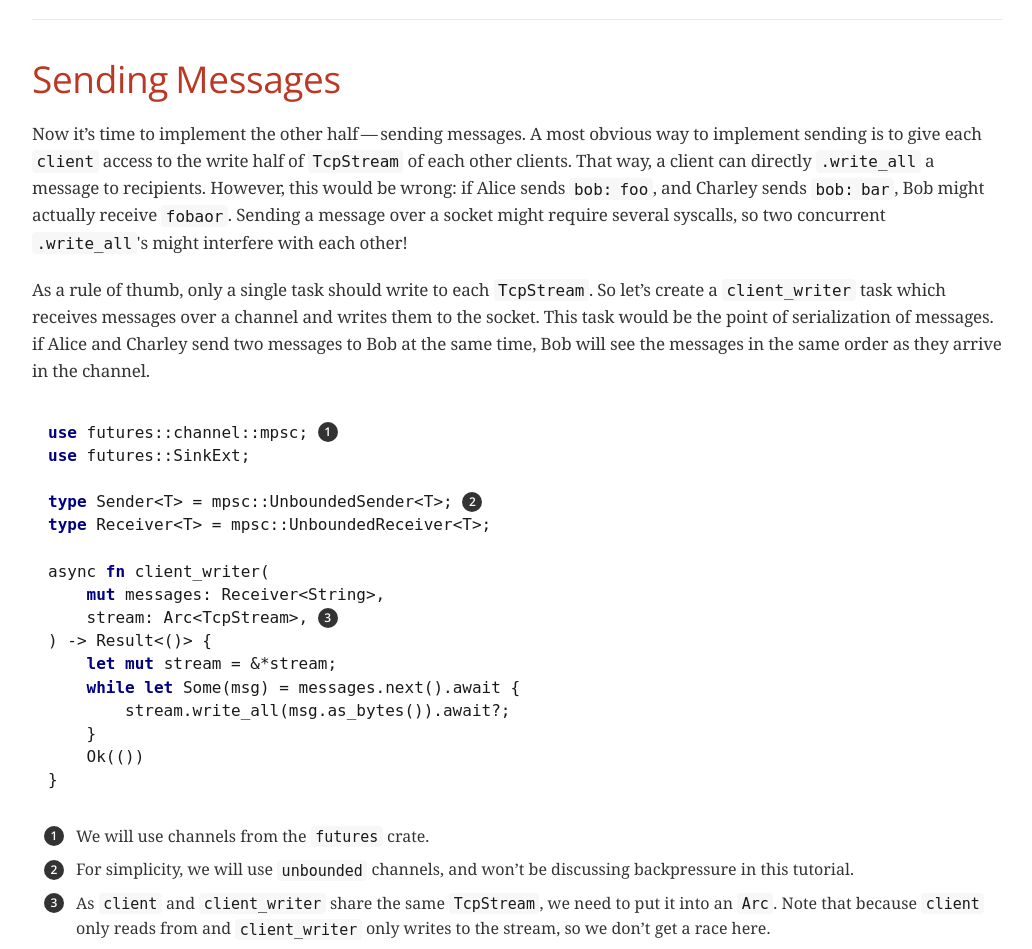
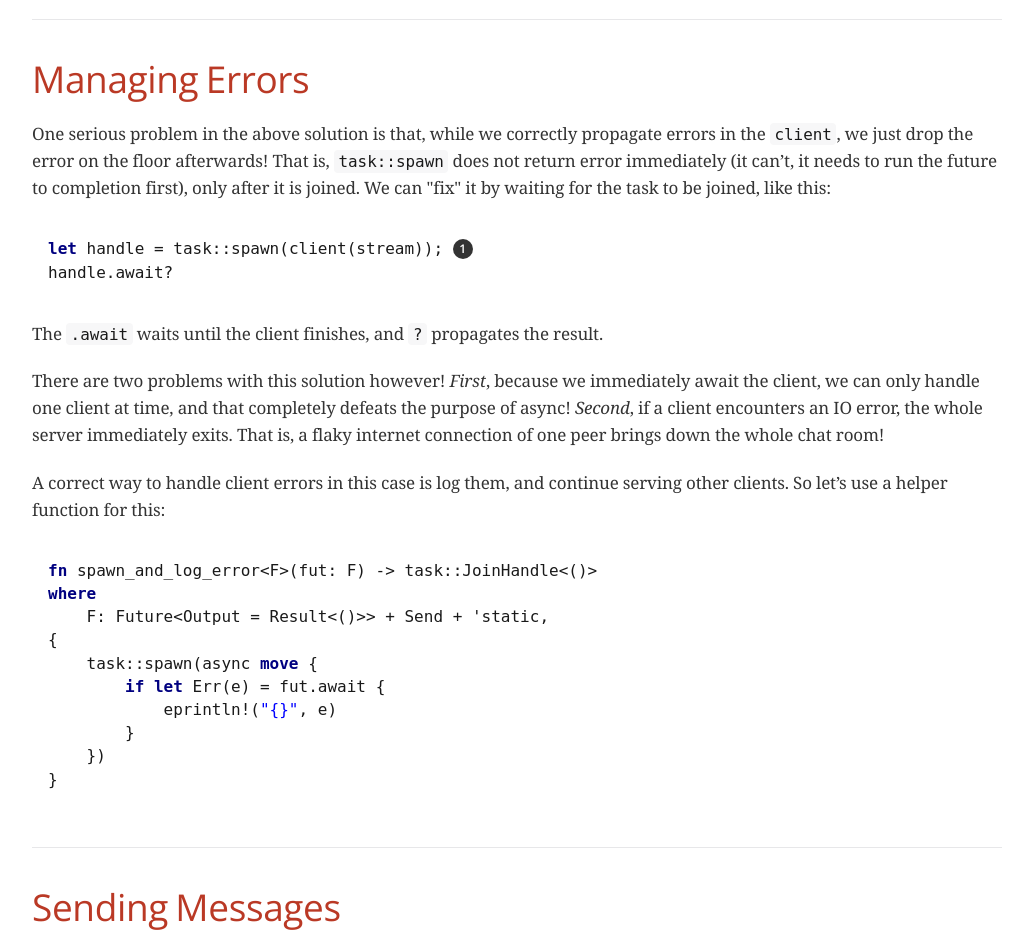
Before and after one commit to async-rs/a-chat, a plain HTML site: page tutorial.html in a window 1280 px wide. Shown: the part 4520-5469 px from the top of the page, without its empty margins (123-1155 px from the left). Drawn offline with nearby package versions, Linux system fonts and the light colour scheme; a web font is replaced by a local one.

Commit message:
rework error handling

```diff
--- a/tutorial.html
+++ b/tutorial.html
@@ -750,6 +750,49 @@ TODO: show how one would implement <code>lines</code> by hand?</td>
 </div>
 </div>
 <div class="sect1">
+<h2 id="_managing_errors">Managing Errors</h2>
+<div class="sectionbody">
+<div class="paragraph">
+<p>One serious problem in the above solution is that, while we correctly propagate errors in the <code>client</code>, we just drop the error on the floor afterwards!
+That is, <code>task::spawn</code> does not return error immediately (it can&#8217;t, it needs to run the future to completion first), only after it is joined.
+We can "fix" it by waiting for the task to be joined, like this:</p>
+</div>
+<div class="listingblock">
+<div class="content">
+<pre class="pygments highlight"><code data-lang="rust"><span></span><span class="tok-kd">let</span><span class="tok-w"> </span><span class="tok-n">handle</span><span class="tok-w"> </span><span class="tok-o">=</span><span class="tok-w"> </span><span class="tok-n">task</span>::<span class="tok-n">spawn</span><span class="tok-p">(</span><span class="tok-n">client</span><span class="tok-p">(</span><span class="tok-n">stream</span><span class="tok-p">));</span><span class="tok-w"> </span><i class="conum" data-value="1"></i><b>(1)</b>
+<span class="tok-n">handle</span><span class="tok-p">.</span><span class="tok-n">await</span><span class="tok-o">?</span><span class="tok-w"></span></code></pre>
+</div>
+</div>
+<div class="paragraph">
+<p>The <code>.await</code> waits until the client finishes, and <code>?</code> propagates the result.</p>
+</div>
+<div class="paragraph">
+<p>There are two problems with this solution however!
+<em>First</em>, because we immediately await the client, we can only handle one client at time, and that completely defeats the purpose of async!
+<em>Second</em>, if a client encounters an IO error, the whole server immediately exits.
+That is, a flaky internet connection of one peer brings down the whole chat room!</p>
+</div>
+<div class="paragraph">
+<p>A correct way to handle client errors in this case is log them, and continue serving other clients.
+So let&#8217;s use a helper function for this:</p>
+</div>
+<div class="listingblock">
+<div class="content">
+<pre class="pygments highlight"><code data-lang="rust"><span></span><span class="tok-k">fn</span> <span class="tok-nf">spawn_and_log_error</span><span class="tok-o">&lt;</span><span class="tok-n">F</span><span class="tok-o">&gt;</span><span class="tok-p">(</span><span class="tok-n">fut</span>: <span class="tok-nc">F</span><span class="tok-p">)</span><span class="tok-w"> </span>-&gt; <span class="tok-nc">task</span>::<span class="tok-n">JoinHandle</span><span class="tok-o">&lt;</span><span class="tok-p">()</span><span class="tok-o">&gt;</span><span class="tok-w"></span>
+<span class="tok-k">where</span><span class="tok-w"></span>
+<span class="tok-w">    </span><span class="tok-n">F</span>: <span class="tok-nc">Future</span><span class="tok-o">&lt;</span><span class="tok-n">Output</span><span class="tok-w"> </span><span class="tok-o">=</span><span class="tok-w"> </span><span class="tok-nb">Result</span><span class="tok-o">&lt;</span><span class="tok-p">()</span><span class="tok-o">&gt;&gt;</span><span class="tok-w"> </span><span class="tok-o">+</span><span class="tok-w"> </span><span class="tok-nb">Send</span><span class="tok-w"> </span><span class="tok-o">+</span><span class="tok-w"> </span><span class="tok-nb">&#39;static</span><span class="tok-p">,</span><span class="tok-w"></span>
+<span class="tok-p">{</span><span class="tok-w"></span>
+<span class="tok-w">    </span><span class="tok-n">task</span>::<span class="tok-n">spawn</span><span class="tok-p">(</span><span class="tok-n">async</span><span class="tok-w"> </span><span class="tok-k">move</span><span class="tok-w"> </span><span class="tok-p">{</span><span class="tok-w"></span>
+<span class="tok-w">        </span><span class="tok-k">if</span><span class="tok-w"> </span><span class="tok-kd">let</span><span class="tok-w"> </span><span class="tok-nb">Err</span><span class="tok-p">(</span><span class="tok-n">e</span><span class="tok-p">)</span><span class="tok-w"> </span><span class="tok-o">=</span><span class="tok-w"> </span><span class="tok-n">fut</span><span class="tok-p">.</span><span class="tok-n">await</span><span class="tok-w"> </span><span class="tok-p">{</span><span class="tok-w"></span>
+<span class="tok-w">            </span><span class="tok-n">eprintln</span><span class="tok-o">!</span><span class="tok-p">(</span><span class="tok-s">&quot;{}&quot;</span><span class="tok-p">,</span><span class="tok-w"> </span><span class="tok-n">e</span><span class="tok-p">)</span><span class="tok-w"></span>
+<span class="tok-w">        </span><span class="tok-p">}</span><span class="tok-w"></span>
+<span class="tok-w">    </span><span class="tok-p">})</span><span class="tok-w"></span>
+<span class="tok-p">}</span><span class="tok-w"></span></code></pre>
+</div>
+</div>
+</div>
+</div>
+<div class="sect1">
 <h2 id="_sending_messages">Sending Messages</h2>
 <div class="sectionbody">
 <div class="paragraph">
@@ -848,7 +891,7 @@ The order of events "Bob sends message to Alice" and "Alice joins" is determined
 <span class="tok-w">            </span><span class="tok-n">Event</span>::<span class="tok-n">NewPeer</span><span class="tok-w"> </span><span class="tok-p">{</span><span class="tok-w"> </span><span class="tok-n">name</span><span class="tok-p">,</span><span class="tok-w"> </span><span class="tok-n">stream</span><span class="tok-p">}</span><span class="tok-w"> </span><span class="tok-o">=&gt;</span><span class="tok-w"> </span><span class="tok-p">{</span><span class="tok-w"></span>
 <span class="tok-w">                </span><span class="tok-kd">let</span><span class="tok-w"> </span><span class="tok-p">(</span><span class="tok-n">client_sender</span><span class="tok-p">,</span><span class="tok-w"> </span><span class="tok-n">client_receiver</span><span class="tok-p">)</span><span class="tok-w"> </span><span class="tok-o">=</span><span class="tok-w"> </span><span class="tok-n">mpsc</span>::<span class="tok-n">unbounded</span><span class="tok-p">();</span><span class="tok-w"></span>
 <span class="tok-w">                </span><span class="tok-n">peers</span><span class="tok-p">.</span><span class="tok-n">insert</span><span class="tok-p">(</span><span class="tok-n">name</span><span class="tok-p">.</span><span class="tok-n">clone</span><span class="tok-p">(),</span><span class="tok-w"> </span><span class="tok-n">client_sender</span><span class="tok-p">);</span><span class="tok-w"> </span><i class="conum" data-value="4"></i><b>(4)</b>
-<span class="tok-w">                </span><span class="tok-kd">let</span><span class="tok-w"> </span><span class="tok-n">_handle</span><span class="tok-w"> </span><span class="tok-o">=</span><span class="tok-w"> </span><span class="tok-n">task</span>::<span class="tok-n">spawn</span><span class="tok-p">(</span><span class="tok-n">client_writer</span><span class="tok-p">(</span><span class="tok-n">client_receiver</span><span class="tok-p">,</span><span class="tok-w"> </span><span class="tok-n">stream</span><span class="tok-p">));</span><span class="tok-w"> </span><i class="conum" data-value="5"></i><b>(5)</b>
+<span class="tok-w">                </span><span class="tok-n">spawn_and_log_error</span><span class="tok-p">(</span><span class="tok-n">client_writer</span><span class="tok-p">(</span><span class="tok-n">client_receiver</span><span class="tok-p">,</span><span class="tok-w"> </span><span class="tok-n">stream</span><span class="tok-p">));</span><span class="tok-w"> </span><i class="conum" data-value="5"></i><b>(5)</b>
 <span class="tok-w">            </span><span class="tok-p">}</span><span class="tok-w"></span>
 <span class="tok-w">        </span><span class="tok-p">}</span><span class="tok-w"></span>
 <span class="tok-w">    </span><span class="tok-p">}</span><span class="tok-w"></span>
@@ -923,7 +966,7 @@ Note how we don&#8217;t need a <code>Mutex</code> here and can confidently say,
 <span class="tok-w">    </span><span class="tok-k">while</span><span class="tok-w"> </span><span class="tok-kd">let</span><span class="tok-w"> </span><span class="tok-nb">Some</span><span class="tok-p">(</span><span class="tok-n">stream</span><span class="tok-p">)</span><span class="tok-w"> </span><span class="tok-o">=</span><span class="tok-w"> </span><span class="tok-n">incoming</span><span class="tok-p">.</span><span class="tok-n">next</span><span class="tok-p">().</span><span class="tok-n">await</span><span class="tok-w"> </span><span class="tok-p">{</span><span class="tok-w"></span>
 <span class="tok-w">        </span><span class="tok-kd">let</span><span class="tok-w"> </span><span class="tok-n">stream</span><span class="tok-w"> </span><span class="tok-o">=</span><span class="tok-w"> </span><span class="tok-n">stream</span><span class="tok-o">?</span><span class="tok-p">;</span><span class="tok-w"></span>
 <span class="tok-w">        </span><span class="tok-n">println</span><span class="tok-o">!</span><span class="tok-p">(</span><span class="tok-s">&quot;Accepting from: {}&quot;</span><span class="tok-p">,</span><span class="tok-w"> </span><span class="tok-n">stream</span><span class="tok-p">.</span><span class="tok-n">peer_addr</span><span class="tok-p">()</span><span class="tok-o">?</span><span class="tok-p">);</span><span class="tok-w"></span>
-<span class="tok-w">        </span><span class="tok-kd">let</span><span class="tok-w"> </span><span class="tok-n">_handle</span><span class="tok-w"> </span><span class="tok-o">=</span><span class="tok-w"> </span><span class="tok-n">task</span>::<span class="tok-n">spawn</span><span class="tok-p">(</span><span class="tok-n">client</span><span class="tok-p">(</span><span class="tok-n">broker_sender</span><span class="tok-p">.</span><span class="tok-n">clone</span><span class="tok-p">(),</span><span class="tok-w"> </span><span class="tok-n">stream</span><span class="tok-p">));</span><span class="tok-w"></span>
+<span class="tok-w">        </span><span class="tok-n">spawn_and_log_error</span><span class="tok-p">(</span><span class="tok-n">client</span><span class="tok-p">(</span><span class="tok-n">broker_sender</span><span class="tok-p">.</span><span class="tok-n">clone</span><span class="tok-p">(),</span><span class="tok-w"> </span><span class="tok-n">stream</span><span class="tok-p">));</span><span class="tok-w"></span>
 <span class="tok-w">    </span><span class="tok-p">}</span><span class="tok-w"></span>
 <span class="tok-w">    </span><span class="tok-nb">Ok</span><span class="tok-p">(())</span><span class="tok-w"></span>
 <span class="tok-p">}</span><span class="tok-w"></span>
@@ -997,7 +1040,7 @@ Note how we don&#8217;t need a <code>Mutex</code> here and can confidently say,
 <span class="tok-w">            </span><span class="tok-n">Event</span>::<span class="tok-n">NewPeer</span><span class="tok-w"> </span><span class="tok-p">{</span><span class="tok-w"> </span><span class="tok-n">name</span><span class="tok-p">,</span><span class="tok-w"> </span><span class="tok-n">stream</span><span class="tok-p">}</span><span class="tok-w"> </span><span class="tok-o">=&gt;</span><span class="tok-w"> </span><span class="tok-p">{</span><span class="tok-w"></span>
 <span class="tok-w">                </span><span class="tok-kd">let</span><span class="tok-w"> </span><span class="tok-p">(</span><span class="tok-n">client_sender</span><span class="tok-p">,</span><span class="tok-w"> </span><span class="tok-n">client_receiver</span><span class="tok-p">)</span><span class="tok-w"> </span><span class="tok-o">=</span><span class="tok-w"> </span><span class="tok-n">mpsc</span>::<span class="tok-n">unbounded</span><span class="tok-p">();</span><span class="tok-w"></span>
 <span class="tok-w">                </span><span class="tok-n">peers</span><span class="tok-p">.</span><span class="tok-n">insert</span><span class="tok-p">(</span><span class="tok-n">name</span><span class="tok-p">.</span><span class="tok-n">clone</span><span class="tok-p">(),</span><span class="tok-w"> </span><span class="tok-n">client_sender</span><span class="tok-p">);</span><span class="tok-w"></span>
-<span class="tok-w">                </span><span class="tok-kd">let</span><span class="tok-w"> </span><span class="tok-n">_handle</span><span class="tok-w"> </span><span class="tok-o">=</span><span class="tok-w"> </span><span class="tok-n">task</span>::<span class="tok-n">spawn</span><span class="tok-p">(</span><span class="tok-n">client_writer</span><span class="tok-p">(</span><span class="tok-n">client_receiver</span><span class="tok-p">,</span><span class="tok-w"> </span><span class="tok-n">stream</span><span class="tok-p">));</span><span class="tok-w"></span>
+<span class="tok-w">                </span><span class="tok-n">spawn_and_log_error</span><span class="tok-p">(</span><span class="tok-n">client_writer</span><span class="tok-p">(</span><span class="tok-n">client_receiver</span><span class="tok-p">,</span><span class="tok-w"> </span><span class="tok-n">stream</span><span class="tok-p">));</span><span class="tok-w"></span>
 <span class="tok-w">            </span><span class="tok-p">}</span><span class="tok-w"></span>
 <span class="tok-w">        </span><span class="tok-p">}</span><span class="tok-w"></span>
 <span class="tok-w">    </span><span class="tok-p">}</span><span class="tok-w"></span>
@@ -1077,18 +1120,13 @@ Let&#8217;s add waiting to the server:</p>
 
 <span class="tok-w">    </span><span class="tok-kd">let</span><span class="tok-w"> </span><span class="tok-p">(</span><span class="tok-n">broker_sender</span><span class="tok-p">,</span><span class="tok-w"> </span><span class="tok-n">broker_receiver</span><span class="tok-p">)</span><span class="tok-w"> </span><span class="tok-o">=</span><span class="tok-w"> </span><span class="tok-n">mpsc</span>::<span class="tok-n">unbounded</span><span class="tok-p">();</span><span class="tok-w"></span>
 <span class="tok-w">    </span><span class="tok-kd">let</span><span class="tok-w"> </span><span class="tok-n">broker</span><span class="tok-w"> </span><span class="tok-o">=</span><span class="tok-w"> </span><span class="tok-n">task</span>::<span class="tok-n">spawn</span><span class="tok-p">(</span><span class="tok-n">broker</span><span class="tok-p">(</span><span class="tok-n">broker_receiver</span><span class="tok-p">));</span><span class="tok-w"></span>
-<span class="tok-w">    </span><span class="tok-kd">let</span><span class="tok-w"> </span><span class="tok-k">mut</span><span class="tok-w"> </span><span class="tok-n">readers</span><span class="tok-w"> </span><span class="tok-o">=</span><span class="tok-w"> </span><span class="tok-nb">Vec</span>::<span class="tok-n">new</span><span class="tok-p">();</span><span class="tok-w"></span>
 <span class="tok-w">    </span><span class="tok-kd">let</span><span class="tok-w"> </span><span class="tok-k">mut</span><span class="tok-w"> </span><span class="tok-n">incoming</span><span class="tok-w"> </span><span class="tok-o">=</span><span class="tok-w"> </span><span class="tok-n">listener</span><span class="tok-p">.</span><span class="tok-n">incoming</span><span class="tok-p">();</span><span class="tok-w"></span>
 <span class="tok-w">    </span><span class="tok-k">while</span><span class="tok-w"> </span><span class="tok-kd">let</span><span class="tok-w"> </span><span class="tok-nb">Some</span><span class="tok-p">(</span><span class="tok-n">stream</span><span class="tok-p">)</span><span class="tok-w"> </span><span class="tok-o">=</span><span class="tok-w"> </span><span class="tok-n">incoming</span><span class="tok-p">.</span><span class="tok-n">next</span><span class="tok-p">().</span><span class="tok-n">await</span><span class="tok-w"> </span><span class="tok-p">{</span><span class="tok-w"></span>
 <span class="tok-w">        </span><span class="tok-kd">let</span><span class="tok-w"> </span><span class="tok-n">stream</span><span class="tok-w"> </span><span class="tok-o">=</span><span class="tok-w"> </span><span class="tok-n">stream</span><span class="tok-o">?</span><span class="tok-p">;</span><span class="tok-w"></span>
 <span class="tok-w">        </span><span class="tok-n">println</span><span class="tok-o">!</span><span class="tok-p">(</span><span class="tok-s">&quot;Accepting from: {}&quot;</span><span class="tok-p">,</span><span class="tok-w"> </span><span class="tok-n">stream</span><span class="tok-p">.</span><span class="tok-n">peer_addr</span><span class="tok-p">()</span><span class="tok-o">?</span><span class="tok-p">);</span><span class="tok-w"></span>
-<span class="tok-w">        </span><span class="tok-kd">let</span><span class="tok-w"> </span><span class="tok-n">handle</span><span class="tok-w"> </span><span class="tok-o">=</span><span class="tok-w"> </span><span class="tok-n">task</span>::<span class="tok-n">spawn</span><span class="tok-p">(</span><span class="tok-n">client</span><span class="tok-p">(</span><span class="tok-n">broker_sender</span><span class="tok-p">.</span><span class="tok-n">clone</span><span class="tok-p">(),</span><span class="tok-w"> </span><span class="tok-n">stream</span><span class="tok-p">));</span><span class="tok-w"></span>
-<span class="tok-w">        </span><span class="tok-n">readers</span><span class="tok-p">.</span><span class="tok-n">push</span><span class="tok-p">(</span><span class="tok-n">handle</span><span class="tok-p">);</span><span class="tok-w"></span>
+<span class="tok-w">        </span><span class="tok-n">spawn_and_log_error</span><span class="tok-p">(</span><span class="tok-n">client</span><span class="tok-p">(</span><span class="tok-n">broker_sender</span><span class="tok-p">.</span><span class="tok-n">clone</span><span class="tok-p">(),</span><span class="tok-w"> </span><span class="tok-n">stream</span><span class="tok-p">));</span><span class="tok-w"></span>
 <span class="tok-w">    </span><span class="tok-p">}</span><span class="tok-w"></span>
-<span class="tok-w">    </span><span class="tok-n">drop</span><span class="tok-p">(</span><span class="tok-n">broker_sender</span><span class="tok-p">);</span><span class="tok-w"></span>
-<span class="tok-w">    </span><span class="tok-k">for</span><span class="tok-w"> </span><span class="tok-n">reader</span><span class="tok-w"> </span><span class="tok-k">in</span><span class="tok-w"> </span><span class="tok-n">readers</span><span class="tok-w"> </span><span class="tok-p">{</span><span class="tok-w"></span>
-<span class="tok-w">        </span><span class="tok-n">reader</span><span class="tok-p">.</span><span class="tok-n">await</span><span class="tok-o">?</span><span class="tok-p">;</span><span class="tok-w"> </span><i class="conum" data-value="1"></i><b>(1)</b>
-<span class="tok-w">    </span><span class="tok-p">}</span><span class="tok-w"></span>
+<span class="tok-w">    </span><span class="tok-n">drop</span><span class="tok-p">(</span><span class="tok-n">broker_sender</span><span class="tok-p">);</span><span class="tok-w"> </span><i class="conum" data-value="1"></i><b>(1)</b>
 <span class="tok-w">    </span><span class="tok-n">broker</span><span class="tok-p">.</span><span class="tok-n">await</span><span class="tok-o">?</span><span class="tok-p">;</span><span class="tok-w"> </span><i class="conum" data-value="5"></i><b>(5)</b>
 <span class="tok-w">    </span><span class="tok-nb">Ok</span><span class="tok-p">(())</span><span class="tok-w"></span>
 <span class="tok-p">}</span><span class="tok-w"></span></code></pre>
@@ -1115,13 +1153,13 @@ Let&#8217;s add waiting to the server:</p>
 <span class="tok-w">            </span><span class="tok-n">Event</span>::<span class="tok-n">NewPeer</span><span class="tok-w"> </span><span class="tok-p">{</span><span class="tok-w"> </span><span class="tok-n">name</span><span class="tok-p">,</span><span class="tok-w"> </span><span class="tok-n">stream</span><span class="tok-p">}</span><span class="tok-w"> </span><span class="tok-o">=&gt;</span><span class="tok-w"> </span><span class="tok-p">{</span><span class="tok-w"></span>
 <span class="tok-w">                </span><span class="tok-kd">let</span><span class="tok-w"> </span><span class="tok-p">(</span><span class="tok-n">client_sender</span><span class="tok-p">,</span><span class="tok-w"> </span><span class="tok-n">client_receiver</span><span class="tok-p">)</span><span class="tok-w"> </span><span class="tok-o">=</span><span class="tok-w"> </span><span class="tok-n">mpsc</span>::<span class="tok-n">unbounded</span><span class="tok-p">();</span><span class="tok-w"></span>
 <span class="tok-w">                </span><span class="tok-n">peers</span><span class="tok-p">.</span><span class="tok-n">insert</span><span class="tok-p">(</span><span class="tok-n">name</span><span class="tok-p">.</span><span class="tok-n">clone</span><span class="tok-p">(),</span><span class="tok-w"> </span><span class="tok-n">client_sender</span><span class="tok-p">);</span><span class="tok-w"></span>
-<span class="tok-w">                </span><span class="tok-kd">let</span><span class="tok-w"> </span><span class="tok-n">handle</span><span class="tok-w"> </span><span class="tok-o">=</span><span class="tok-w"> </span><span class="tok-n">task</span>::<span class="tok-n">spawn</span><span class="tok-p">(</span><span class="tok-n">client_writer</span><span class="tok-p">(</span><span class="tok-n">client_receiver</span><span class="tok-p">,</span><span class="tok-w"> </span><span class="tok-n">stream</span><span class="tok-p">));</span><span class="tok-w"></span>
+<span class="tok-w">                </span><span class="tok-kd">let</span><span class="tok-w"> </span><span class="tok-n">handle</span><span class="tok-w"> </span><span class="tok-o">=</span><span class="tok-w"> </span><span class="tok-n">spawn_and_log_error</span><span class="tok-p">(</span><span class="tok-n">client_writer</span><span class="tok-p">(</span><span class="tok-n">client_receiver</span><span class="tok-p">,</span><span class="tok-w"> </span><span class="tok-n">stream</span><span class="tok-p">));</span><span class="tok-w"></span>
 <span class="tok-w">                </span><span class="tok-n">writers</span><span class="tok-p">.</span><span class="tok-n">push</span><span class="tok-p">(</span><span class="tok-n">handle</span><span class="tok-p">);</span><span class="tok-w"></span>
 <span class="tok-w">            </span><span class="tok-p">}</span><span class="tok-w"></span>
 <span class="tok-w">        </span><span class="tok-p">}</span><span class="tok-w"></span>
 <span class="tok-w">    </span><span class="tok-p">}</span><span class="tok-w"></span>
 <span class="tok-w">    </span><span class="tok-n">drop</span><span class="tok-p">(</span><span class="tok-n">peers</span><span class="tok-p">);</span><span class="tok-w"> </span><i class="conum" data-value="3"></i><b>(3)</b>
-<span class="tok-w">    </span><span class="tok-k">for</span><span class="tok-w"> </span><span class="tok-n">writer</span><span class="tok-w"> </span><span class="tok-k">in</span><span class="tok-w"> </span><span class="tok-n">writers</span><span class="tok-w"> </span><span class="tok-p">{</span><span class="tok-w"></span>
+<span class="tok-w">    </span><span class="tok-k">for</span><span class="tok-w"> </span><span class="tok-n">writer</span><span class="tok-w"> </span><span class="tok-k">in</span><span class="tok-w"> </span><span class="tok-n">writers</span><span class="tok-w"> </span><span class="tok-p">{</span><span class="tok-w"> </span><i class="conum" data-value="4"></i><b>(4)</b>
 <span class="tok-w">        </span><span class="tok-n">writer</span><span class="tok-p">.</span><span class="tok-n">await</span><span class="tok-o">?</span><span class="tok-p">;</span><span class="tok-w"></span>
 <span class="tok-w">    </span><span class="tok-p">}</span><span class="tok-w"></span>
 <span class="tok-w">    </span><span class="tok-nb">Ok</span><span class="tok-p">(())</span><span class="tok-w"></span>
@@ -1135,8 +1173,8 @@ Let&#8217;s add waiting to the server:</p>
 <table>
 <tr>
 <td><i class="conum" data-value="1"></i><b>1</b></td>
-<td>First, we drop the main broker&#8217;s sender and join all of the readers.
-When the readers are done, there&#8217;s no sender for the broker&#8217;s channel.</td>
+<td>First, we drop the main broker&#8217;s sender.
+That way when the readers are done, there&#8217;s no sender for the broker&#8217;s channel, and the chanel closes.</td>
 </tr>
 <tr>
 <td><i class="conum" data-value="2"></i><b>2</b></td>
@@ -1153,7 +1191,7 @@ This drops writer&#8217;s senders.</td>
 </tr>
 <tr>
 <td><i class="conum" data-value="5"></i><b>5</b></td>
-<td>Finally, we join the broker, which also gurantess that all the writes have terminated.</td>
+<td>Finally, we join the broker, which also guarantees that all the writes have terminated.</td>
 </tr>
 </table>
 </div>
```
Also changed, not shown: 2 other files.
